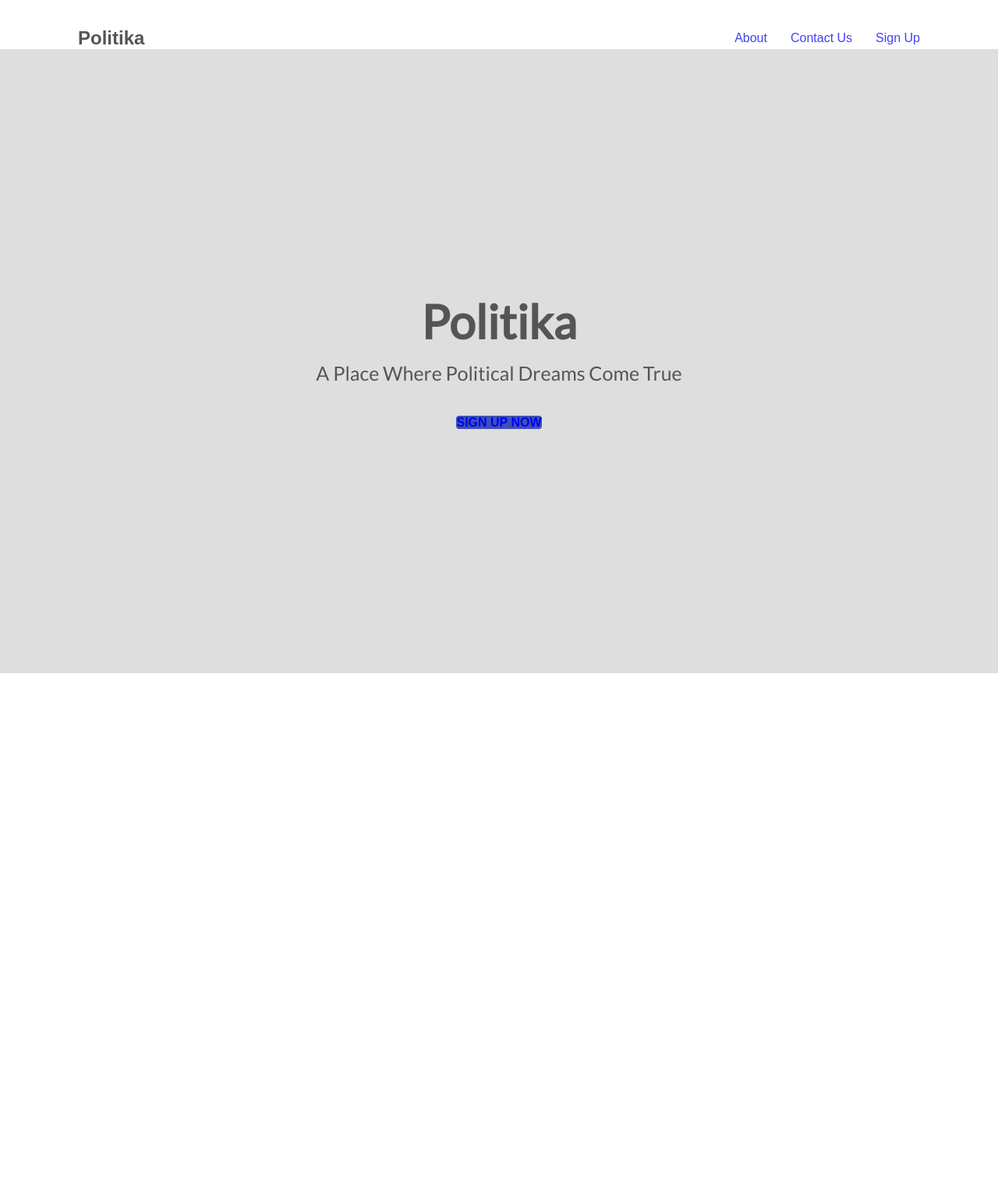
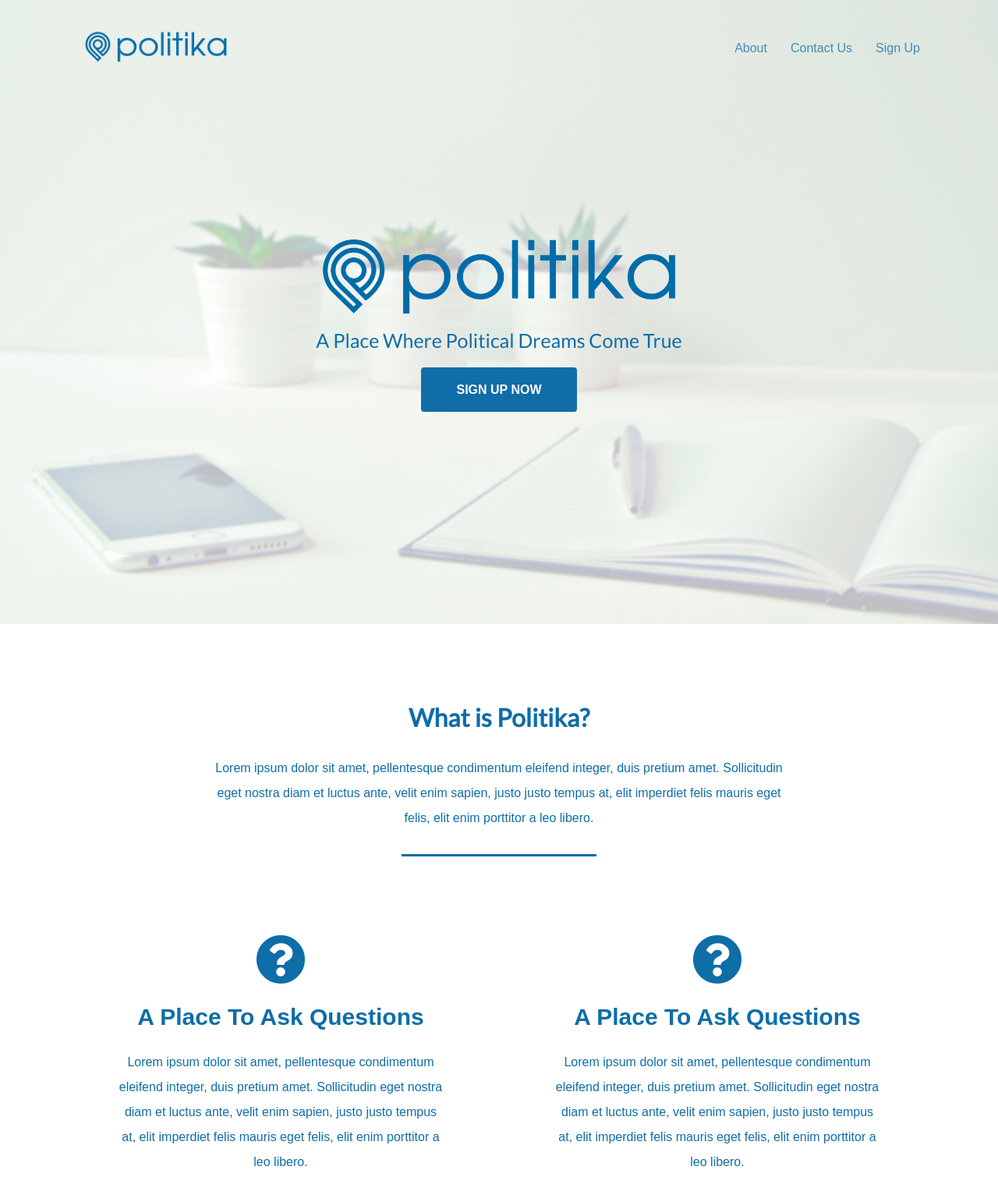
Before and after one commit to gathwal92/politika-marketing, a plain HTML site: page index.html in a window 1280 px wide. Shown: the top 1509 px of the page at 78% size. Before the commit the page ends 863 px from the top, so only its background shows below. Drawn offline with Linux system fonts and the light colour scheme.

Commit message:
added about page and finished nav and main landing page

```diff
--- a/assets/css/styles.css
+++ b/assets/css/styles.css
@@ -6,8 +6,7 @@
 
 html {
     font: normal 16px sans-serif;
-    color: #555;
-
+    color: #0F6DA8;
 }
 
 nav {
@@ -17,6 +16,7 @@ nav {
 a {
     text-decoration: none;
     opacity: 0.75;
+    color: #0F6DA8;
 }
 
 a:hover {
@@ -28,7 +28,8 @@ a.btn {
     text-transform: uppercase;
     font-weight: bold;
     text-align: center;
-    background-color: #3f51b5;
+    background-color: #0F6DA8;
+    color: #fff;
     opacity: 1;
 }
 
@@ -41,11 +42,14 @@ section {
 
 header {
     display: flex;
+    position: absolute;
+    width: 100%;
     justify-content: space-between;
     align-items: center;
     padding: 35px 100px 0;
     animation: 1s fadein 0.5s forwards;
     opacity: 0;
+    color: #0F6DA8;
 }
 
 @keyframes fadein {
@@ -67,17 +71,56 @@ header nav li {
     margin: 0 15px;
 }
 
-/* main section styles */
+.nav-logo-area {
+    width: 200px;
+    height: auto;
+}
+
+.politika-nav-logo {
+    max-width:100%;
+    max-height:100%;
+}
+
+.grid {
+    width: 100%;
+    display: flex;
+    flex-wrap: wrap;
+    justify-content: center;
+}
+
+hr {
+    width: 250px;
+    height: 3px;
+    background-color: #0F6DA8;
+    border: 0;
+    margin-bottom: 50px;
+}
+
+section p {
+    max-width: 775px;
+    line-height: 2;
+    padding: 0 20px;
+    margin-bottom: 30px;
+    text-align: center;
+}
+
+section h3.title {
+    font: bold 32px "Lato", sans-serif;
+    margin-bottom: 30px;
+    text-align: center;
+}
+
+/* main section  */
 
 .main {
     position: relative;
     justify-content: center;
     text-align: center;
     min-height: 100vh;
+    color: #0F6DA8;
 }
 
 .main .background-main {
-    background-color: #dedede;
     position: absolute;
     top: 0;
     left: 0;
@@ -96,3 +139,48 @@ header nav li {
     font: normal 25px "Lato", sans-serif;
     margin-bottom: 40px;
 }
+
+.main a.btn {
+    padding: 20px 45px;
+}
+
+.main-content {
+    opacity: 0;
+    margin-top: 100px;
+    animation: 1s slidefade 1s forwards;
+}
+
+@keyframes slidefade {
+    100% {
+        opacity: 1;
+        margin: 0;
+    }
+}
+
+.main-logo-area {
+    width: 500px;
+    height: auto;
+}
+
+.politika-main-logo {
+    max-width:100%;
+    max-height:100%;
+}
+
+/* about-politika */
+
+.about-politika .grid li {
+    padding: 50px;
+    flex-basis: 50%;
+    text-align: center;
+    list-style-type: none;
+}
+
+.about-politika .grid li i {
+    color: #0F6DA8;
+}
+
+.about-politika .grid li h4 {
+    font-size: 30px;
+    margin: 25px 0;
+}
--- a/index.html
+++ b/index.html
@@ -7,13 +7,13 @@
   <link href="https://fonts.googleapis.com/css?family=Open+Sans" rel="stylesheet">
   <link href="https://fonts.googleapis.com/css?family=Quicksand" rel="stylesheet">
   <link href="https://fonts.googleapis.com/css?family=Lato" rel="stylesheet">
+  <link href="https://use.fontawesome.com/releases/v5.0.8/css/all.css" rel="stylesheet">
   <link rel="stylesheet" href="assets/css/styles.css">
+
 </head>
 <body>
   <header>
-    <h2>
-      Politika
-    </h2>
+    <div class="nav-logo-area"><img class="politika-nav-logo" src="assets/img/Logo_PNG.png" alt="Politika Logo"></div>
     <nav>
       <li><a href="#">About</a></li>
       <li><a href="#">Contact Us</a></li>
@@ -22,12 +22,42 @@
   </header>
 
   <section class="main">
-    <div class="background-main"></div>
+    <div class="background-main" style="background-image: url(assets/img/background.jpg)"></div>
     <div class="main-content">
-      <h1>Politika</h1>
+      <div class="main-logo-area"><img class="politika-main-logo" src="assets/img/Logo_PNG.png" alt="Politika Logo"></div>
       <h3>A Place Where Political Dreams Come True</h3>
       <a href="#" class="btn">Sign Up Now</a>
     </div>
   </section>
+
+  <section class="about-politika">
+    <h3 class="title">What is Politika?</h3>
+    <p>Lorem ipsum dolor sit amet, pellentesque condimentum eleifend integer, duis pretium amet. Sollicitudin eget nostra diam et luctus ante, velit enim sapien, justo justo tempus at, elit imperdiet felis mauris eget felis, elit enim porttitor a leo libero.</p>
+    <hr>
+
+    <ul class="grid">
+      <li>
+        <i class="fas fa-question-circle fa-4x"></i>
+        <h4>A Place To Ask Questions</h4>
+        <p>Lorem ipsum dolor sit amet, pellentesque condimentum eleifend integer, duis pretium amet. Sollicitudin eget nostra diam et luctus ante, velit enim sapien, justo justo tempus at, elit imperdiet felis mauris eget felis, elit enim porttitor a leo libero.</p>
+      </li>
+      <li>
+        <i class="fas fa-question-circle fa-4x"></i>
+        <h4>A Place To Ask Questions</h4>
+        <p>Lorem ipsum dolor sit amet, pellentesque condimentum eleifend integer, duis pretium amet. Sollicitudin eget nostra diam et luctus ante, velit enim sapien, justo justo tempus at, elit imperdiet felis mauris eget felis, elit enim porttitor a leo libero.</p>
+      </li>
+      <li>
+        <i class="fas fa-question-circle fa-4x"></i>
+        <h4>A Place To Ask Questions</h4>
+        <p>Lorem ipsum dolor sit amet, pellentesque condimentum eleifend integer, duis pretium amet. Sollicitudin eget nostra diam et luctus ante, velit enim sapien, justo justo tempus at, elit imperdiet felis mauris eget felis, elit enim porttitor a leo libero.</p>
+      </li>
+      <li>
+        <i class="fas fa-question-circle fa-4x"></i>
+        <h4>A Place To Ask Questions</h4>
+        <p>Lorem ipsum dolor sit amet, pellentesque condimentum eleifend integer, duis pretium amet. Sollicitudin eget nostra diam et luctus ante, velit enim sapien, justo justo tempus at, elit imperdiet felis mauris eget felis, elit enim porttitor a leo libero.</p>
+      </li>
+    </ul>
+  </section>
+
 </body>
 </html>
```
Also changed, not shown: assets/img/background.jpg (added).
